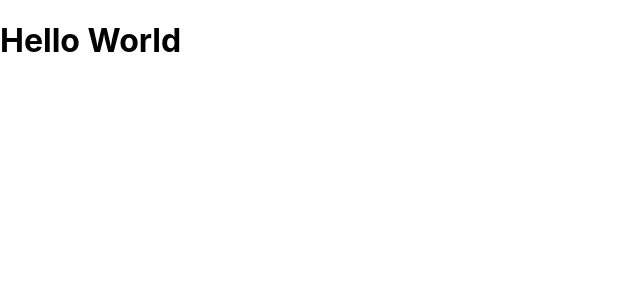
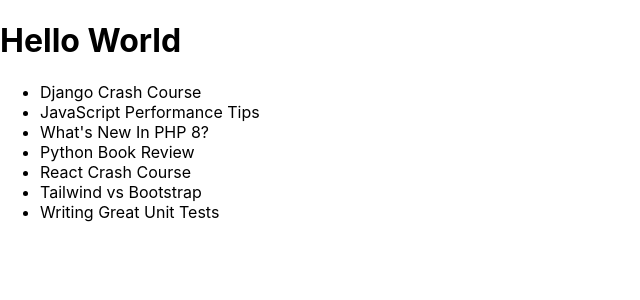
Before and after one commit to eugelogic/emerald, a Next.js app: page / in a window 1280 px wide. Shown: the top 300 px of the page, without its empty margins (0-640 px from the left). Built offline with nearby package versions, Linux system fonts and the light colour scheme.

Commit message:
Query and render posts list on the homepage

```diff
--- a/pages/index.js
+++ b/pages/index.js
@@ -1,7 +1,44 @@
-export default function Home() {
+import fs from 'fs'
+import path from 'path'
+import matter from 'gray-matter'
+
+export const getStaticProps = async () => {
+
+  const files = fs.readdirSync(path.join('posts'))
+
+  const posts = files.map(filename => {
+
+    const slug = filename.replace('.md','')
+    const markdownWithMeta = fs.readFileSync(path.join('posts',filename), 'utf8')
+    const { data:frontmatter } = matter(markdownWithMeta)
+
+    return {
+      slug,
+      frontmatter
+    }
+  })
+
+  return {
+    props: {
+      posts
+    }
+  }
+}
+
+const Home = ({ posts }) => {
+
   return (
     <div>
         <h1>Hello World</h1>
+        <ul>
+        {posts?.length > 0 && posts.map((post, index) => (
+          <li key={index}>
+            {post.frontmatter.title}
+          </li>
+        ))}
+        </ul>
     </div>
   )
 }
+
+export default Home
```
